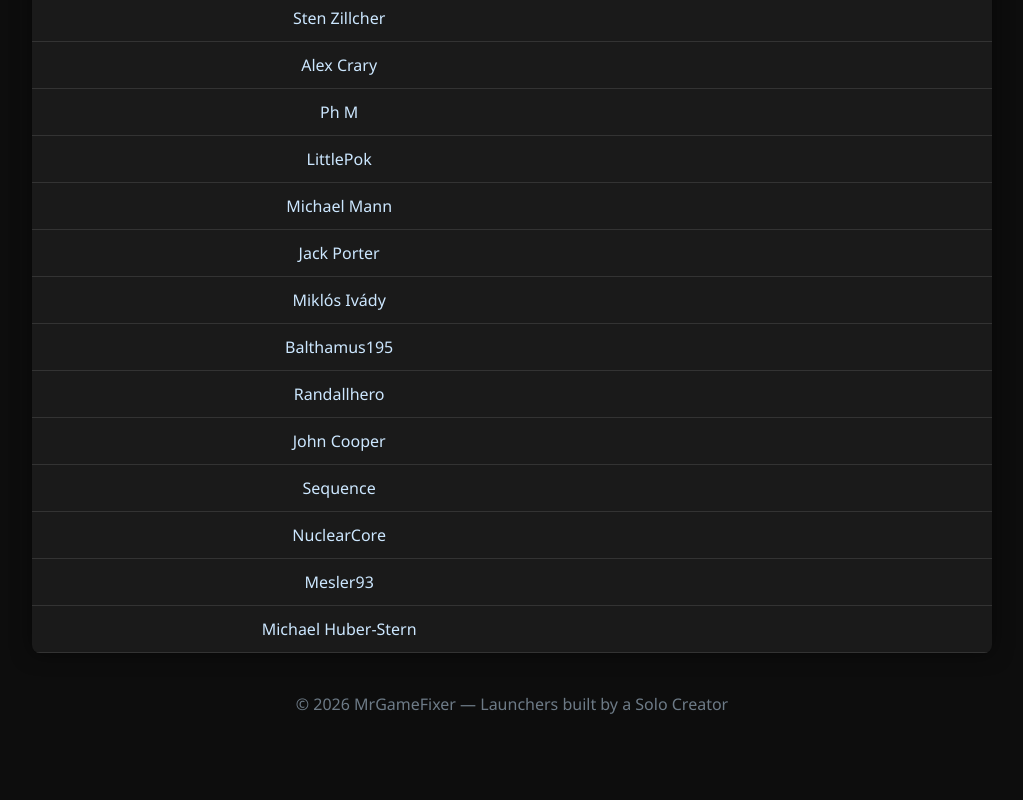
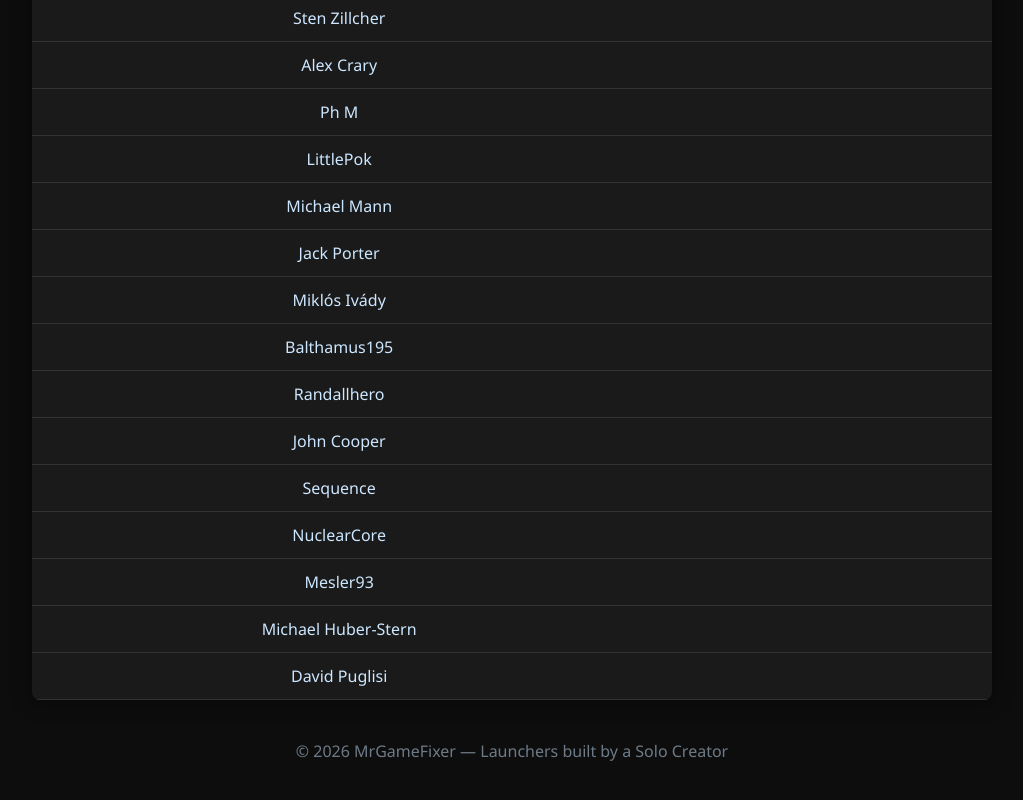
Before and after one commit to MrGameFixer/MrGameFixer.github.io, a plain HTML site: page supporters.html in a window 1280 px wide. Shown: the part 1688-2488 px from the top of the page, without its empty margins (128-1151 px from the left). Before the commit the page ends 2443 px from the top, so only its background shows below. Drawn offline with Linux system fonts and the light colour scheme.

Commit message:
Update supporters.html

```diff
--- a/supporters.html
+++ b/supporters.html
@@ -184,6 +184,7 @@ td:first-child {
     <tr> <td>NuclearCore</td> <td></td> </tr>
     <tr> <td>Mesler93</td> <td></td> </tr>
     <tr> <td>Michael Huber-Stern</td> <td></td> </tr>
+    <tr> <td>David Puglisi</td> <td></td> </tr>
 
 
   </table>
```
